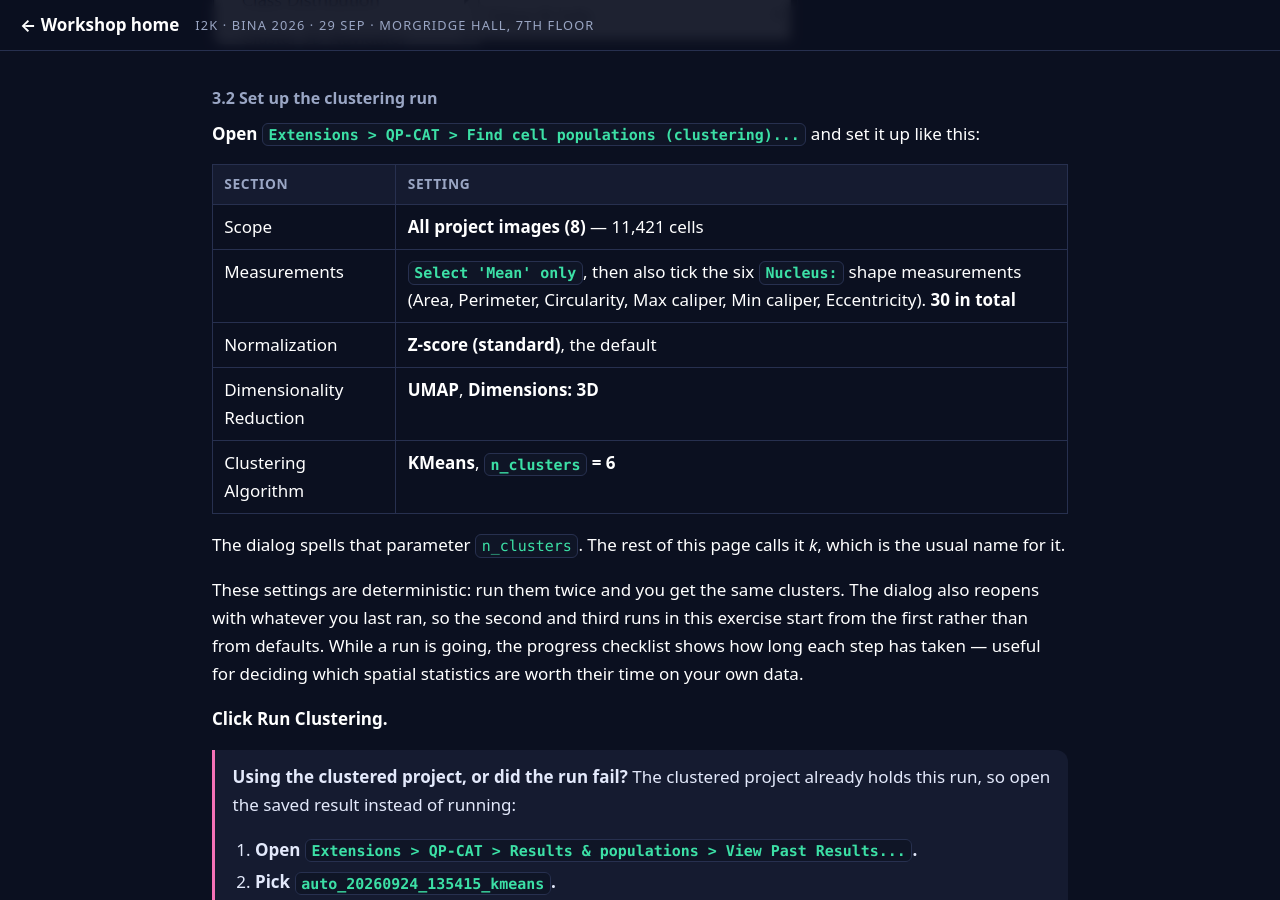
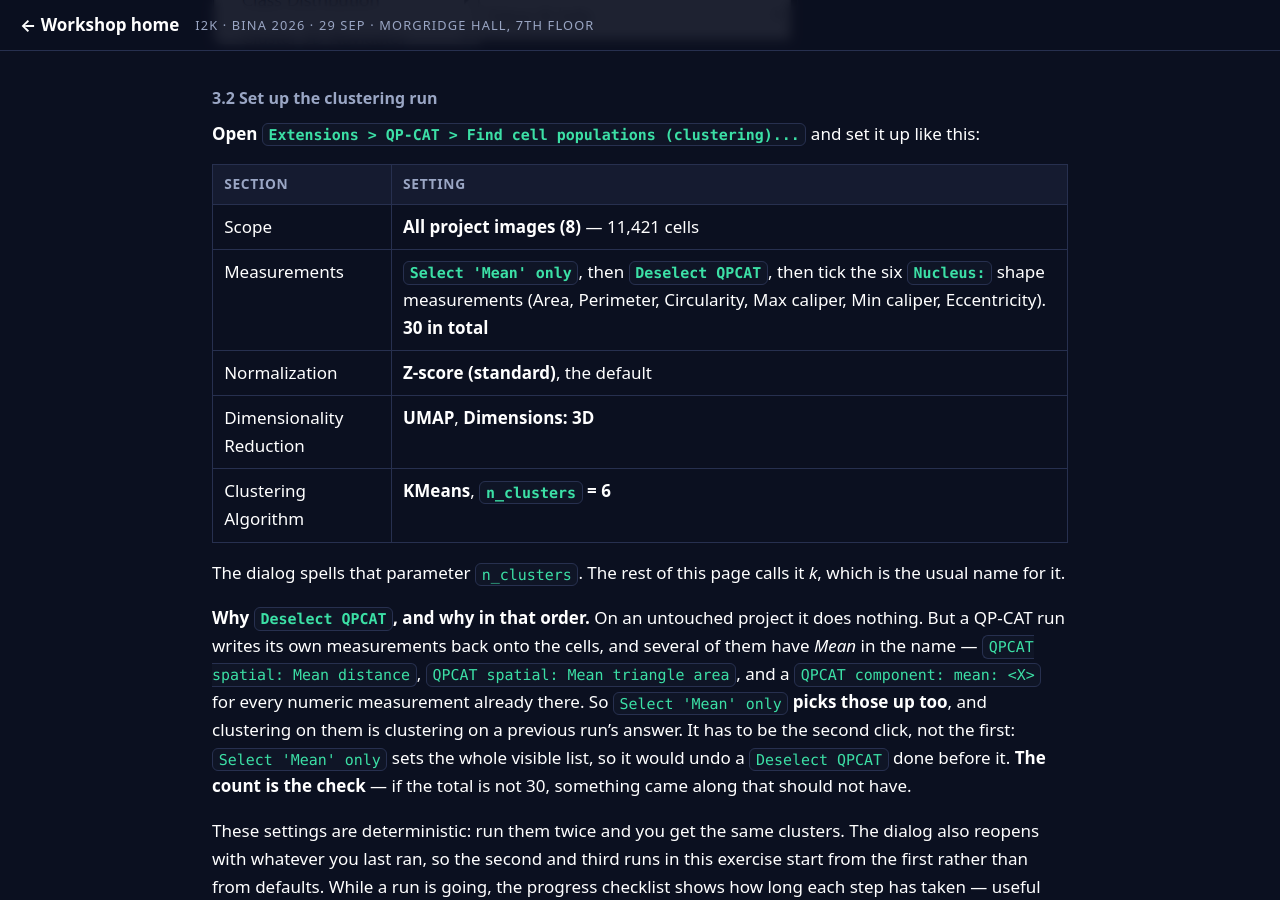
Before and after one commit to MichaelSNelson/BINA-I2K-2026-QuPath-Extensions, a Jekyll site: the page built from docs/03-qp-cat-cell-analysis-tools.md, in a window 1280 px wide and 900 px high, scrolled down 4059 px. Built offline with Jekyll 4.4.1, drawn with Linux system fonts in a browser that asks for light colours.

Commit message:
3.2: Deselect QPCAT, because Select 'Mean' only does not cover it
A QP-CAT run writes measurements back onto the cells and several carry
"Mean" in the name -- QPCAT spatial: Mean distance, QPCAT spatial: Mean
triangle area, and a QPCAT component: mean: <X> per numeric measurement
already present (ClusteringWorkflow:5085, :5089, :5257). isMeanMeasurement
is a substring test, so Select 'Mean' only picks all of them up, and a
reader re-running step 3 after a first attempt clusters on the previous
run's output without being told.

The order is load-bearing and now stated: selectVisibleOnly sets the whole
visible list, so Deselect QPCAT has to follow Select 'Mean' only rather
than precede it. The "30 in total" count is the check that it worked.

Step 7 already carried this warning, but only at step 7 -- long after the
first place it bites.

https://claude.ai/code/session_01TZFXuLKiz1DgbomrTgfDTw

```diff
--- a/docs/03-qp-cat-cell-analysis-tools.md
+++ b/docs/03-qp-cat-cell-analysis-tools.md
@@ -261,13 +261,22 @@ those six from the markers alone is the exercise;
 | Section | Setting |
 |---|---|
 | Scope | **All project images (8)** — 11,421 cells |
-| Measurements | **`Select 'Mean' only`**, then also tick the six **`Nucleus:`** shape measurements (Area, Perimeter, Circularity, Max caliper, Min caliper, Eccentricity). **30 in total** |
+| Measurements | **`Select 'Mean' only`**, then **`Deselect QPCAT`**, then tick the six **`Nucleus:`** shape measurements (Area, Perimeter, Circularity, Max caliper, Min caliper, Eccentricity). **30 in total** |
 | Normalization | **Z-score (standard)**, the default |
 | Dimensionality Reduction | **UMAP**, **Dimensions: 3D** |
 | Clustering Algorithm | **KMeans**, **`n_clusters` = 6** |
 
 The dialog spells that parameter `n_clusters`. The rest of this page calls it *k*, which is
 the usual name for it.
+
+**Why `Deselect QPCAT`, and why in that order.** On an untouched project it does nothing. But
+a QP-CAT run writes its own measurements back onto the cells, and several of them have *Mean*
+in the name — `QPCAT spatial: Mean distance`, `QPCAT spatial: Mean triangle area`, and a
+`QPCAT component: mean: <X>` for every numeric measurement already there. So `Select 'Mean'
+only` **picks those up too**, and clustering on them is clustering on a previous run's answer.
+It has to be the second click, not the first: `Select 'Mean' only` sets the whole visible list,
+so it would undo a `Deselect QPCAT` done before it. **The count is the check** — if the total
+is not 30, something came along that should not have.
 
 These settings are deterministic: run them twice and you get the same clusters. The dialog
 also reopens with whatever you last ran, so the second and third runs in this exercise start
```
